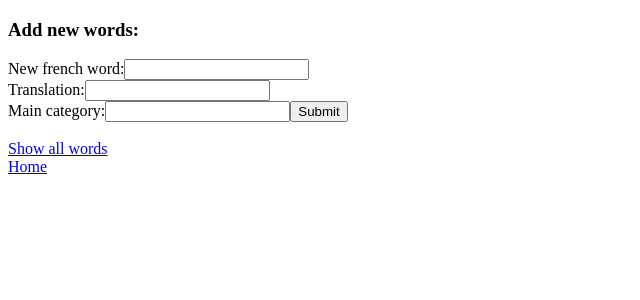
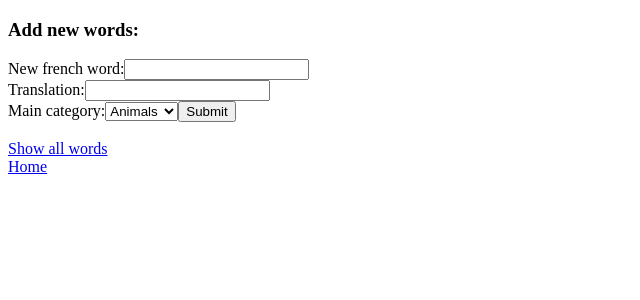
Before and after one commit to deboraornellas/my-vocab-list, a React (Create React App) app: page /insertword in a window 1280 px wide. Shown: the top 300 px of the page, without its empty margins (0-640 px from the left). Built offline with nearby package versions, Linux system fonts and the light colour scheme.

Commit message:
Changed "category" form type

```diff
--- a/src/App.js
+++ b/src/App.js
@@ -51,7 +51,7 @@ export class App extends React.Component {
                 <WordForm words = {list} onFormSubmit={this.handleFormSubmit} />
               </div>
             )}/>
-            <Route exact={true} path='/listwords' render={() => (
+            <Route exact={true} path='/allwords' render={() => (
               <div>
                 <ListWords words={list} />
               </div>
--- a/src/Home.js
+++ b/src/Home.js
@@ -12,7 +12,7 @@ export class Home extends React.Component {
             <h1>Home of "my-vocab-list"</h1>
             <p>Here you can add all vocabulary you have already learned from a new language.</p>
             <h2>Options:</h2>
-            <Link to="/listwords" >Show all words</Link>
+            <Link to="/allwords" >Show all words</Link>
             <br />
             <Link to="/insertword" >Add a new word</Link>
          </div>
--- a/src/WordForm.js
+++ b/src/WordForm.js
@@ -45,12 +45,20 @@ export class WordForm extends React.Component {
                     <br />
                     <label>
                         Main category:
-                        <input name="category" type="text" value={this.state.category} onChange={this.handleChange} />
+                        <select name="category" value={this.state.category} onChange={this.handleChange}>
+                            <option value="animals">Animals</option>
+                            <option value="feelings">Feelings</option>
+                            <option value="colors">Colors</option>
+                            <option value="people">People</option>
+                            <option value="objects">Objects</option>
+                            <option value="other">Other</option>
+                    </select>
+                        {/* <input name="category" type="text" value={this.state.category} onChange={this.handleChange} /> */}
                     </label>
                     <input type="submit" value="Submit" />
                 </form>
                 <br />
-                <Link to="/listwords" >Show all words</Link>
+                <Link to="/allwords" >Show all words</Link>
                 <br />
                 <Link to="/" >Home</Link>
             </div>
```
